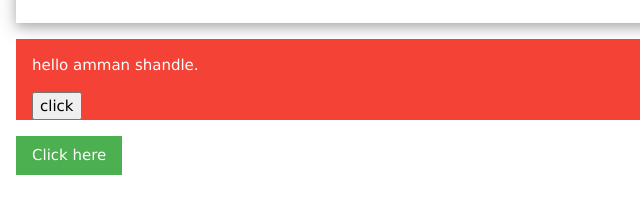
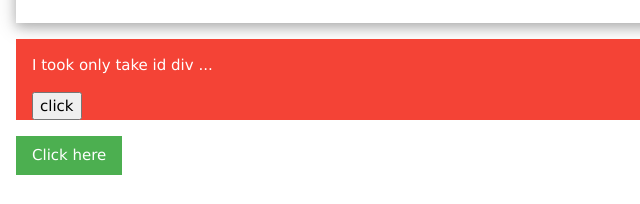
Before and after one commit to amman20/form-project, a plain HTML site: page form.html in a window 1280 px wide. Both pictures are taken after a click on the button "click". Shown: the part 1858-2062 px from the top of the page, 0-640 px from the left. Drawn offline with Linux system fonts and the light colour scheme.

Commit message:
changed ajax to load only div element

```diff
--- a/ajax.html
+++ b/ajax.html
@@ -7,5 +7,9 @@
 <body>
 <p>hello amman shandle.</p>
 <script></script>
+
+<div id="take">
+    <p>I took only take id  div ...</p>
+</div>
 </body>
 </html>
--- a/script/form-script.js
+++ b/script/form-script.js
@@ -144,7 +144,7 @@ function clicked() {
 
 function MyAjax() {
     $('#btn').click(function () {
-        $('#para').load('ajax.html');
+        $('#para').load('ajax.html #take');
     });
 }
 
```
